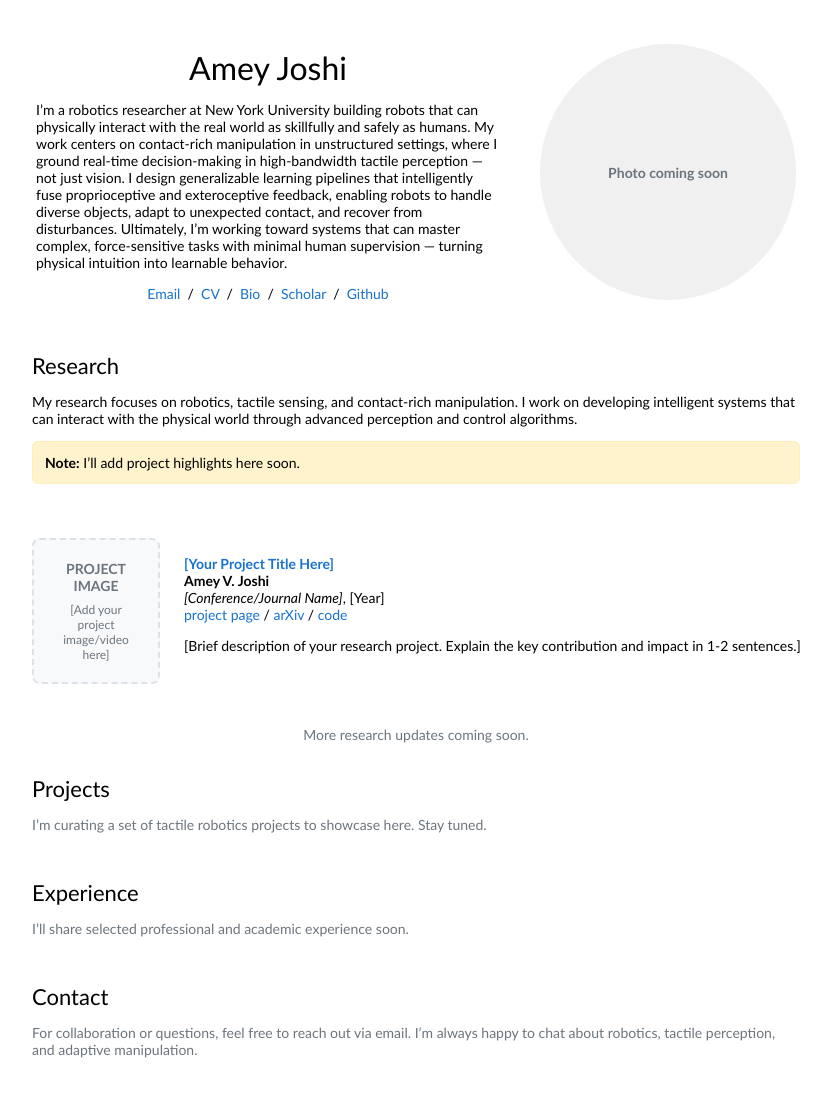
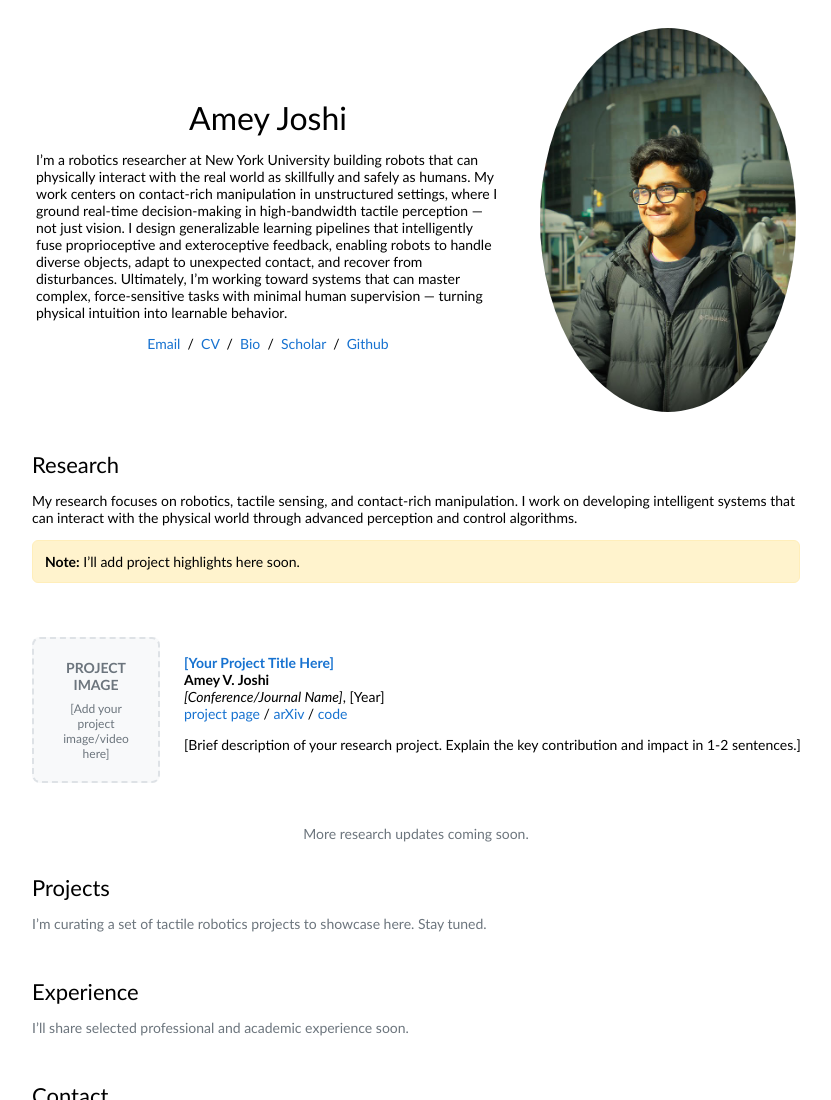
Before and after one commit to ameyj17/ameyj17.github.io, a plain HTML site: page index.html in a window 1280 px wide. Shown: the top 1100 px of the page, without its empty margins (224-1055 px from the left). Drawn offline with Linux system fonts and the light colour scheme.

Commit message:
Add profile photo and Scholar link

```diff
--- a/index.html
+++ b/index.html
@@ -27,16 +27,12 @@
                   <a href="mailto:ameyjoshi1011@gmail.com">Email</a> &nbsp;/&nbsp;
                   <a href="data/AmeyJoshi-CV.pdf">CV</a> &nbsp;/&nbsp;
                   <a href="#">Bio</a> &nbsp;/&nbsp;
-                  <a href="#">Scholar</a> &nbsp;/&nbsp;
+                  <a href="https://scholar.google.com/citations?user=rMLITm0AAAAJ&hl=en">Scholar</a> &nbsp;/&nbsp;
                   <a href="https://github.com/ameyj17">Github</a>
                 </p>
               </td>
               <td style="padding:2.5%;width:37%;max-width:37%">
-                <div style="width:100%;max-width:100%;padding-top:100%;position:relative;border-radius:50%;background-color:#f0f0f0;overflow:hidden;">
-                  <div style="position:absolute;top:0;left:0;width:100%;height:100%;display:flex;align-items:center;justify-content:center;color:#6c757d;font-weight:600;">
-                    Photo coming soon
-                  </div>
-                </div>
+                <a href="amey_pic.jpg"><img style="width:100%;max-width:100%;object-fit: cover; border-radius: 50%;" alt="Amey Joshi" src="amey_pic.jpg" class="hoverZoomLink"></a>
               </td>
             </tr>
           </tbody></table>
```
Also changed, not shown: amey_pic.jpg (added).
